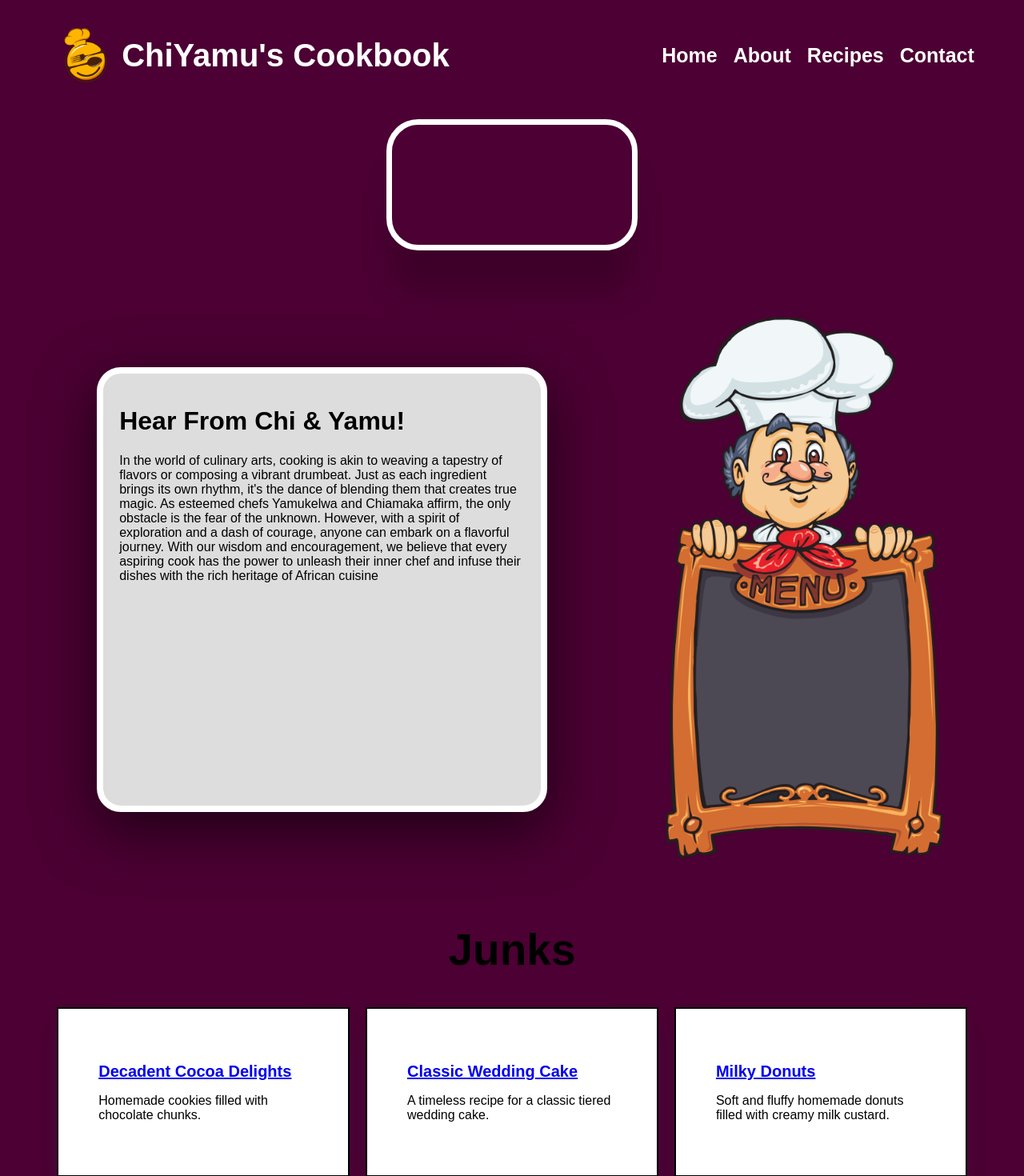
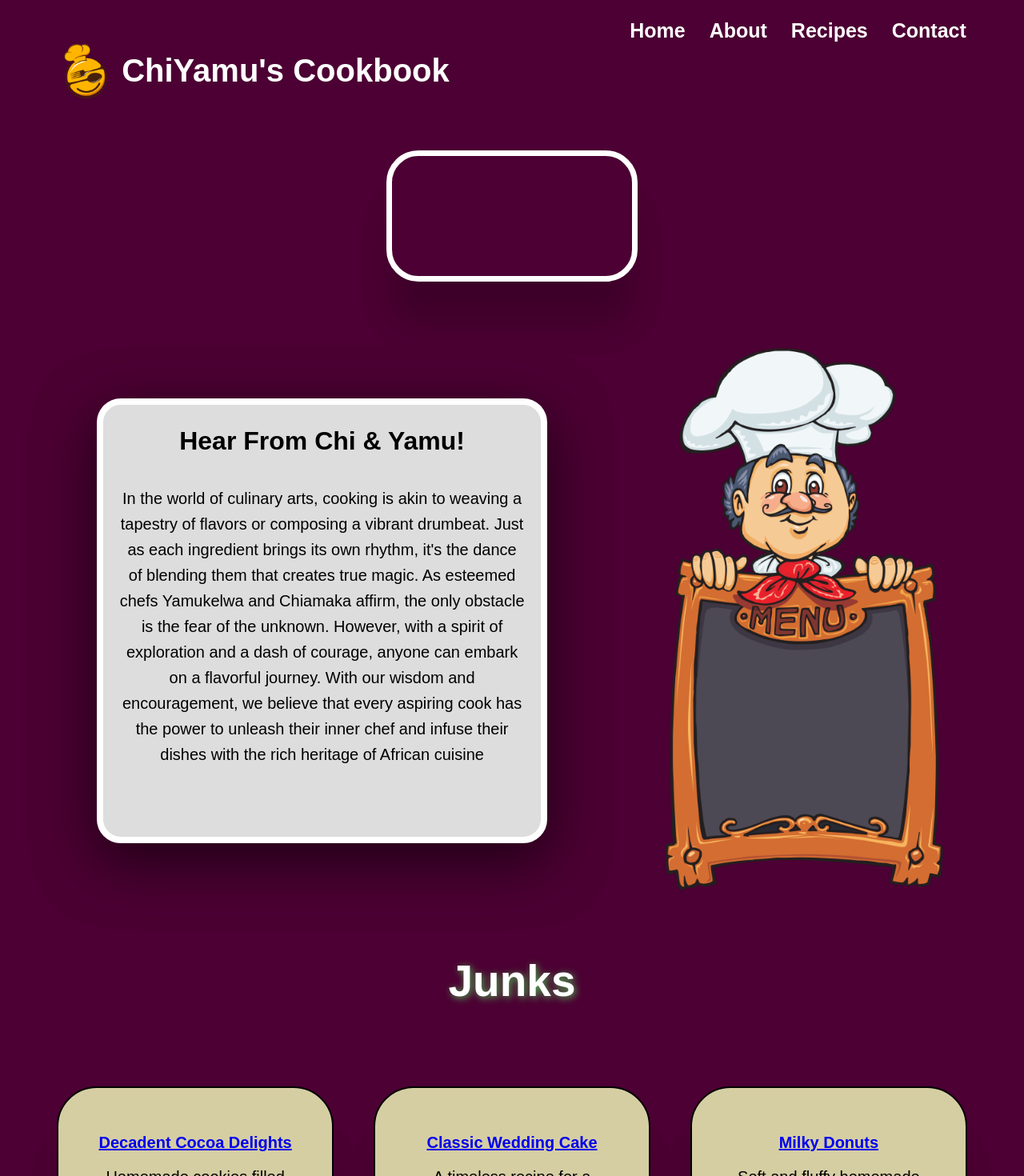
Before and after one commit to Zuribaby/ma.recipe.book.website, a React (Create React App) app: page / in a window 1280 px wide. Shown: the top 1470 px of the page at 80% size. Built offline with nearby package versions, Linux system fonts and the light colour scheme; grey boxes are pictures that could not be loaded; a web font is replaced by a local one.

Commit message:
fixed sgtyling

```diff
--- a/src/components/RecipeDetail.jsx
+++ b/src/components/RecipeDetail.jsx
@@ -253,15 +253,15 @@ function RecipeDetail() {
             className="recipe-video"
           ></iframe>
         </div>
-        <h2>Description:</h2>
+        <h2>Description</h2>
         <p>{recipe.description}</p>
-        <h2>Ingredients:</h2>
+        <h2>Ingredients</h2>
         <ul>
           {recipe.ingredients.map((ingredient, index) => (
             <li key={index}>{ingredient}</li>
           ))}
         </ul>
-        <h2>Preparation Steps:</h2>
+        <h2>Preparation Steps</h2>
         <ol>
           {recipe.steps.map((step, index) => (
             <li key={index}>{step}</li>
--- a/src/css/About.css
+++ b/src/css/About.css
@@ -20,6 +20,22 @@
   box-shadow: rgba(0, 0, 0, 0.56) 0px 22px 70px 4px;
 }
 
+
+.text h1{
+  text-align: center;
+  margin: 0;
+  line-height: 1.6;
+  margin-bottom: 30px;
+}
+
+
+.text p {
+  text-align: center;
+  margin: 0;
+  line-height: 1.6;
+}
+
+
 .image img {
   max-width: 100%;
   max-height: 700px;
--- a/src/css/ContactForm.css
+++ b/src/css/ContactForm.css
@@ -7,6 +7,8 @@
   border: 1px solid #ccc;
   border-radius: 8px;
   box-shadow: 0 0 10px rgba(0, 0, 0, 0.1);
+  color: black;
+  background-color: white;
 }
 
 .contact-form-box h2 {
@@ -29,9 +31,10 @@ label {
 input[type="text"],
 input[type="email"],
 textarea {
-  width: 100%;
+  width: 90%;
   padding: 8px;
   font-size: 16px;
+  border-radius: 10px;
 }
 
 button {
@@ -40,6 +43,7 @@ button {
   color: #fff;
   border: none;
   cursor: pointer;
+  border-radius: 10px;
 }
 
 button:hover {
--- a/src/css/Footer.css
+++ b/src/css/Footer.css
@@ -1,17 +1,14 @@
 .footer {
   position: relative;
-  max-width: 100%;
+
   align-items: center;
-  bottom: 0;
-  width: auto;
   margin-top: 200px;
-  background-color: #C9AE98;
+  background-color: #c9ae98;
   color: #fff;
   text-align: center;
   padding: 20px;
 }
 
-
 .footer-content {
   max-width: 1200px; /* Limit the width of the content */
   margin: 0 auto; /* Center the content horizontally */
--- a/src/css/RecipeDetail.css
+++ b/src/css/RecipeDetail.css
@@ -4,13 +4,74 @@
   justify-content: center;
   max-width: 90%;
   margin: 0 auto;
-  background-color: aqua;
+  background-color: white;
+  border-radius: 30px;
+}
+
+h1,
+h2 {
+  text-align: center;
+  margin-bottom: 20px;
+}
+
+.recipe-video-container {
+  position: relative;
+  width: 100%;
+  display: flex;
+  justify-content: center;
+}
+
+.recipe-video {
+  width: 1000px; /* Set the width of the video */
+  height: 600px; /* Set the height of the video */
+  border: 7px solid black;
+  border-radius: 1px;
+  box-shadow: rgba(0, 0, 0, 0.2) 0px 60px 40px -7px;
+  margin-bottom: 50px;
+}
+
+p {
+  text-align: center;
+  font-size: 20px;
+  margin-bottom: 100px;
+}
+
+ul {
+  padding-left: 0;
+  list-style-type: none;
+  text-align: center;
+}
+
+ul li {
+  display: inline-block;
+  margin: 0 10px;
+  margin-bottom: 100px;
+}
+
+/* Style for the ordered list */
+ol {
+  /* Your styles for the <ol> element */
+  padding-left: 0;
+  text-align: center;
+  margin-bottom: 200px;
+}
+
+/* Style for the list items */
+ol li {
+  display: block;
+  line-height: 2;
+  font-weight: 600;
 }
 
 
-.recipe-image{
-max-width: 10%;
+
+/* Style for the button container */
+.button-container {
+  margin-left: 100px;
 }
+
+/* Style for the button */
+
 
 
 .button {
@@ -25,6 +86,7 @@ max-width: 10%;
   background: var(--bg);
   transition: 0.2s;
   max-width: 90%;
+  margin-bottom: 100px;
 }
 
 .button:hover {
--- a/src/css/RecipeList.css
+++ b/src/css/RecipeList.css
@@ -13,39 +13,62 @@ body {
   justify-content: center;
   max-width: 90%;
   margin: 0 auto;
+  margin-bottom: 90px;
+
 }
 
 /* Add a new class for the recipe grid */
 .recipe-grid {
   display: grid;
   grid-template-columns: repeat(3, 1fr);
-  gap: 20px;
+  gap: 50px;
   justify-items: center;
 }
 
 /* Styles for the header */
 .recipes-list-heading {
   font-size: 55px;
-  margin-bottom: 40px;
+  margin-bottom: 100px;
+  margin-top: 100px;
   text-align: center;
   margin-top: 50px;
+  color: white;
+  text-shadow: 2px 2px 10px #4caf50;
+  transition: all 0.5s ease-in-out;
+  animation: text11-animation 0.5s ease-in-out infinite alternate;
+}
+
+
+@keyframes recipes-list-heading  {
+  0% {
+    opacity: 0.5;
+    text-shadow: 2px 2px 10px #4caf50;
+  }
+  100% {
+    opacity: 1;
+    text-shadow: 2px 2px 20px #4caf50;
+  }
 }
 
 /* Styles for each recipe item */
 .recipe-item {
   margin-bottom: 20px;
-  background-color: white;
+  background-color: #D5CEA3;
   border: 2px solid black;
-  padding: 50px;
-  box-shadow: rgb(38, 57, 77) 0px 15px 25px -15px;
+  border-radius: 50px;
+  padding: 40px;
+  box-shadow: rgba(0, 0, 0, 0.2) 0px 60px 40px -7px;
 }
+
 
 /* Styles for recipe titles */
 .recipe-title {
+  text-align: center;
   font-size: 20px;
 }
 
 /* Styles for recipe descriptions */
 .recipe-description {
+  text-align: center;
   margin-top: 10px;
 }
```
